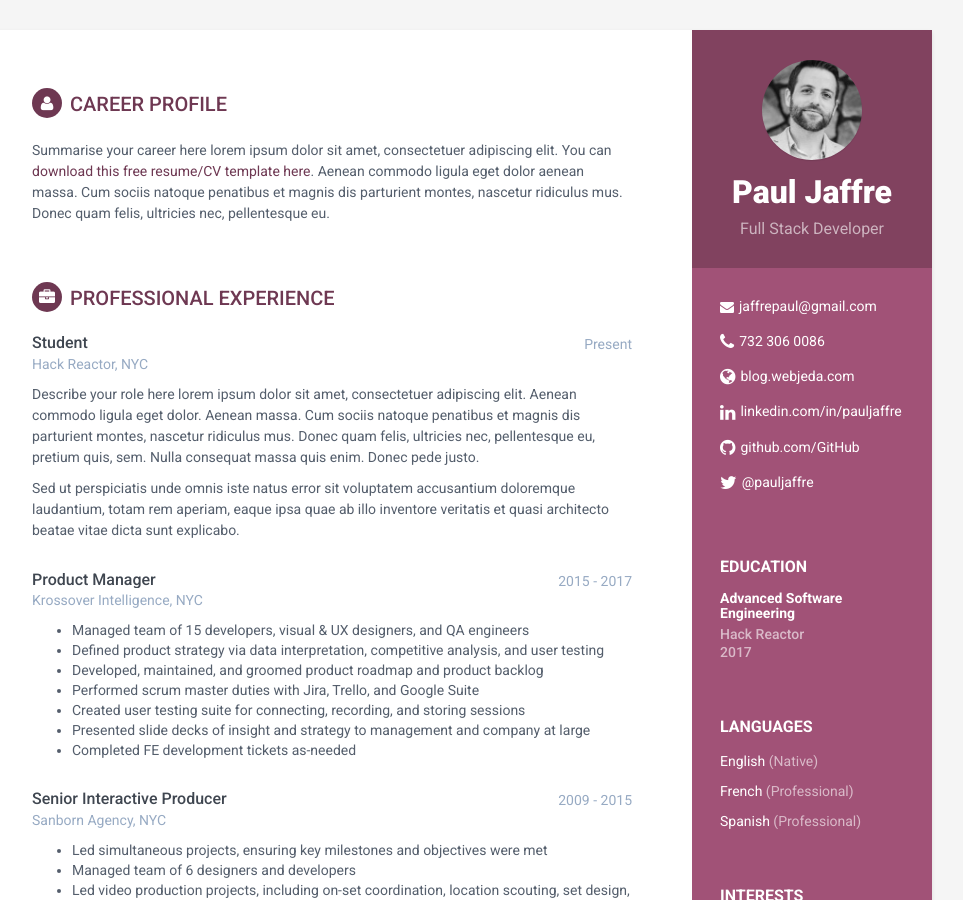
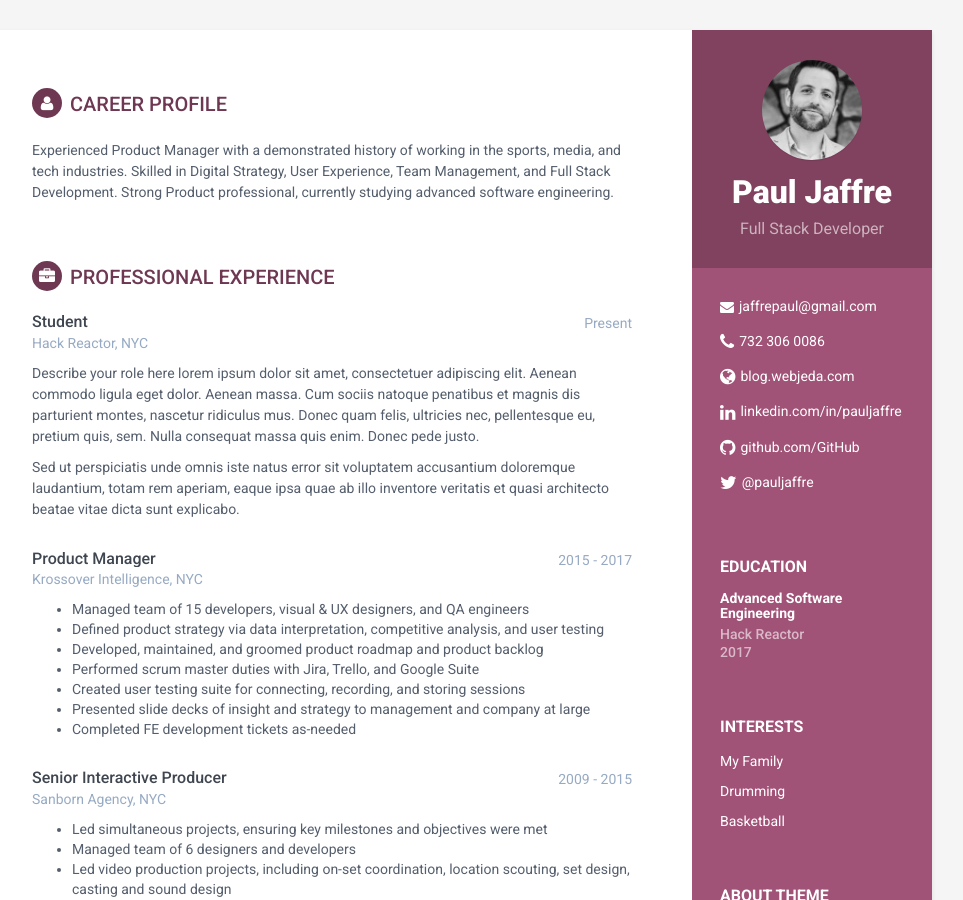
Before and after one commit to jaffrepaul/jaffrepaul.github.io, a Jekyll site: the page built from index.html, in a window 1280 px wide and 900 px high. Shown: the whole window, without its empty margins (188-1151 px from the left). Built offline with Jekyll 4.4.1, drawn with Linux system fonts in a browser that asks for light colours.

Commit message:
removed languages, tweaked profile summary & site title

```diff
--- a/_config.yml
+++ b/_config.yml
@@ -1,5 +1,5 @@
 
-title: My Resume
+title: Paul Jaffré
 url: 'http://webjeda.com'
 baseurl: '' #change it according to your repository name
 
--- a/_includes/career-profile.html
+++ b/_includes/career-profile.html
@@ -1,6 +1,6 @@
 <section class="section summary-section">
 <h2 class="section-title"><i class="fa fa-user"></i>Career Profile</h2>
 <div class="summary">
-    <p>Summarise your career here lorem ipsum dolor sit amet, consectetuer adipiscing elit. You can <a href="#" target="_blank">download this free resume/CV template here</a>. Aenean commodo ligula eget dolor aenean massa. Cum sociis natoque penatibus et magnis dis parturient montes, nascetur ridiculus mus. Donec quam felis, ultricies nec, pellentesque eu.</p>
+    <p>Experienced Product Manager with a demonstrated history of working in the sports, media, and tech industries. Skilled in Digital Strategy, User Experience, Team Management, and Full Stack Development. Strong Product professional, currently studying advanced software engineering.</p>
 </div><!--//summary-->
 </section><!--//section-->
--- a/_includes/sidebar.html
+++ b/_includes/sidebar.html
@@ -50,7 +50,6 @@
                 </ul>
             </div><!--//contact-container-->
            {% include education.html %}
-           {% include language.html %}
            {% include interests.html %}
            {% include about.html %}
 
```
Also changed, not shown: 1 other file.
